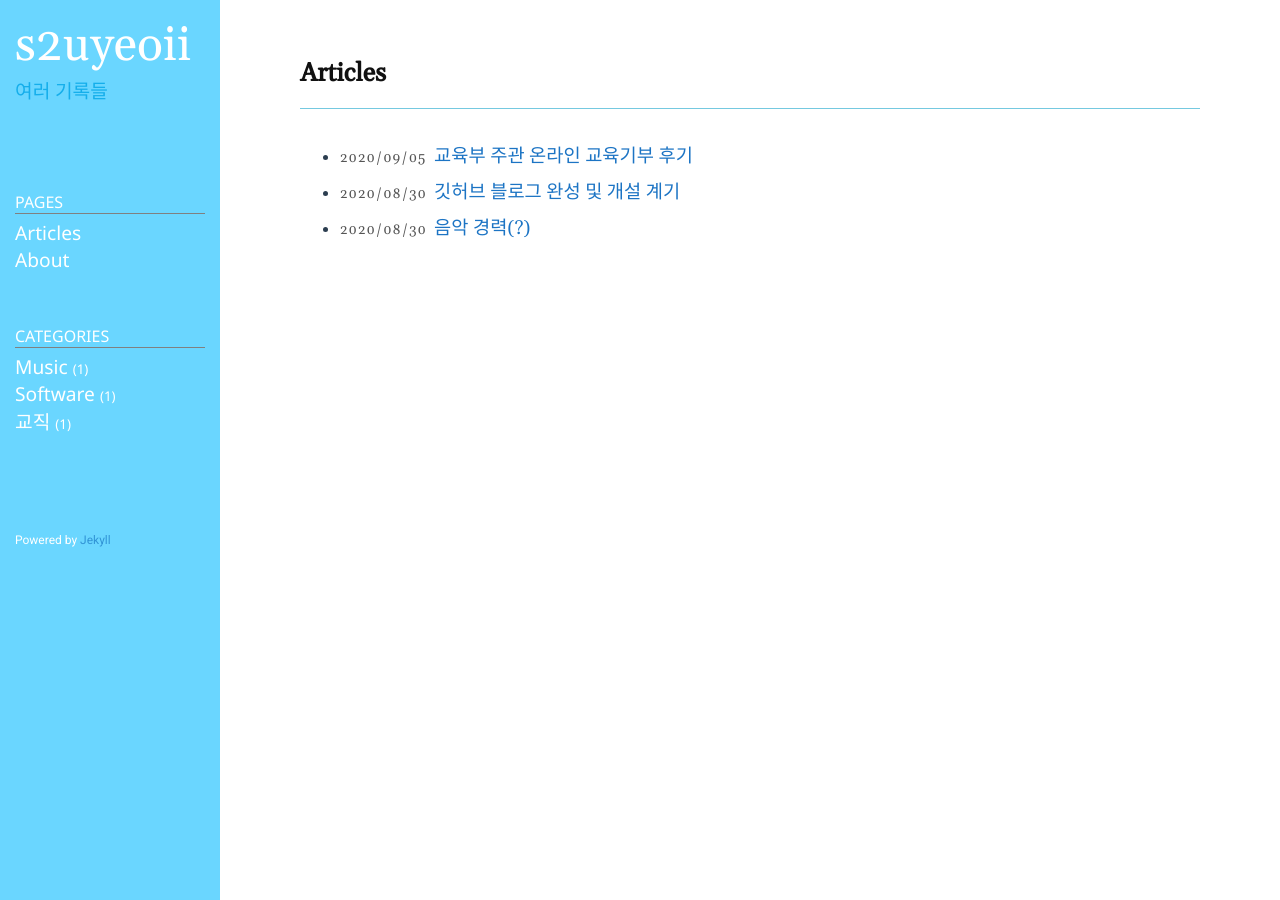
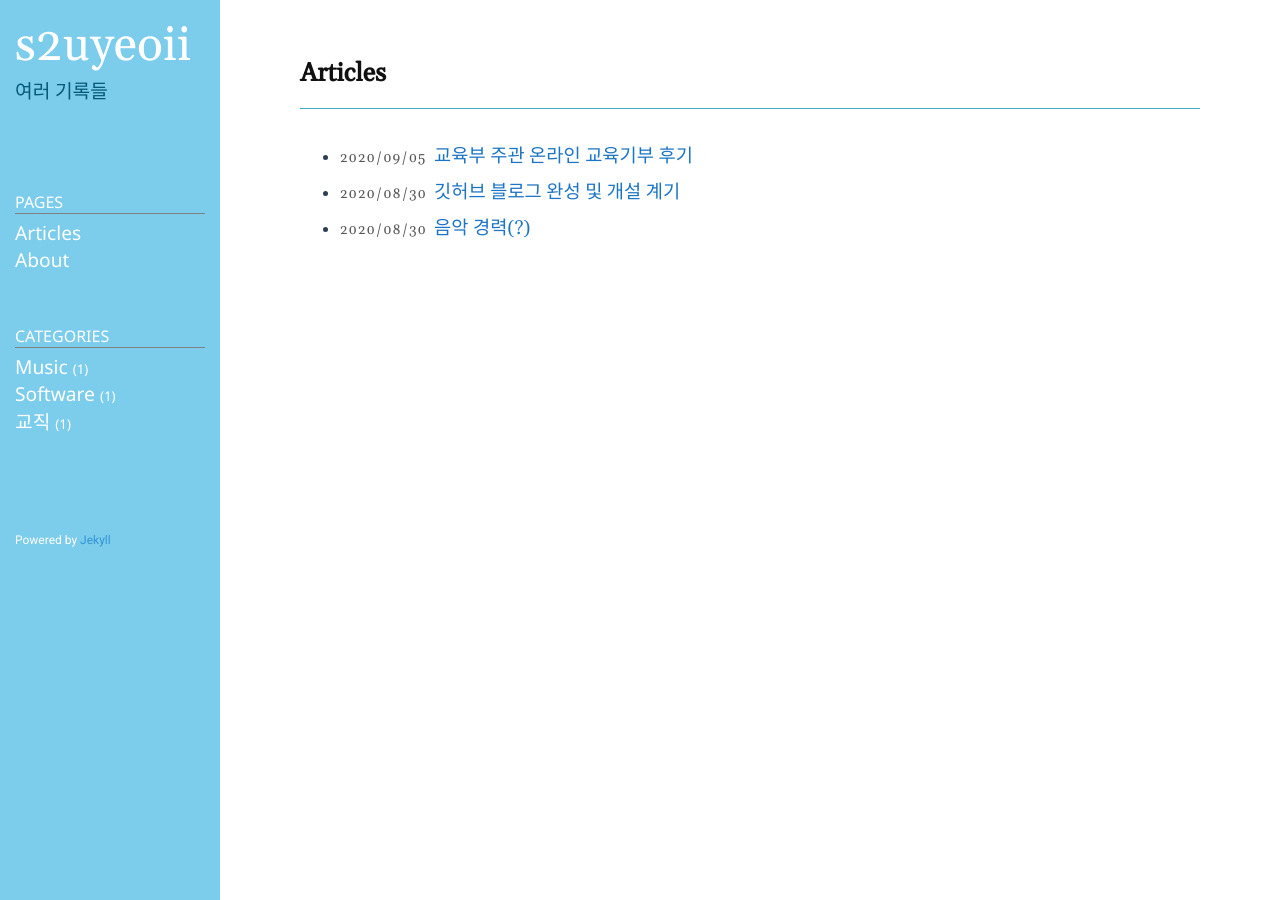
Before and after one commit to yeoneed/yeoneed.github.io, a Jekyll site: the page built from index.md, in a window 1280 px wide. Built offline with Jekyll 4.4.1, drawn with Linux system fonts in a browser that asks for light colours.

Commit message:
색상변경

```diff
--- a/public/css/style.css
+++ b/public/css/style.css
@@ -98,7 +98,7 @@ code {
 	flex: 0 0 220px;
 	padding: 15px;
 	z-index: 1;
-	background-color: #6AD6FF;
+	background-color: #7ccceb;
 	color: #fff;
 }
 
@@ -119,7 +119,7 @@ code {
 
 .lead {
 	font-size: 120%;
-	color: #15aeeb;
+	color: #05597a;
 }
 
 .sidebar-header {
@@ -233,7 +233,7 @@ article h4,
 article h5,
 article h6 {
 	font-family: "Roboto", "Nanum Gothic";
-	color: #15aeeb;
+	color: #10a5e0;
   	margin-bottom: 0;
 }
 
@@ -253,7 +253,7 @@ article.home h4 a:hover {
 header.post-header {
 	padding: 50px 0px 10px 0px;
 	margin-bottom: 30px;
-	border-bottom: 1px solid #75c9e0;
+	border-bottom: 1px solid #44a8c9;
 	text-align: center;
 }
 
```
